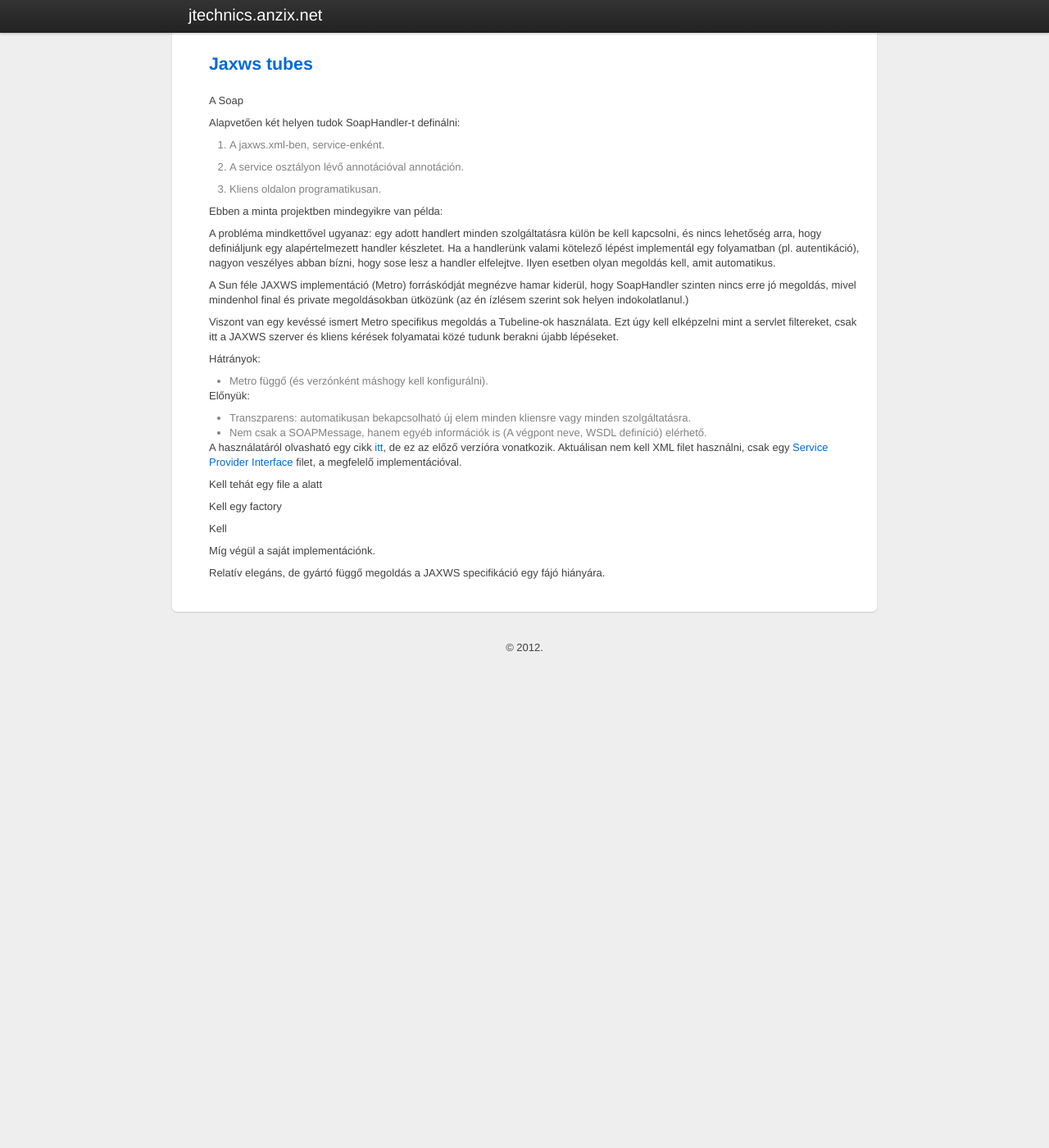
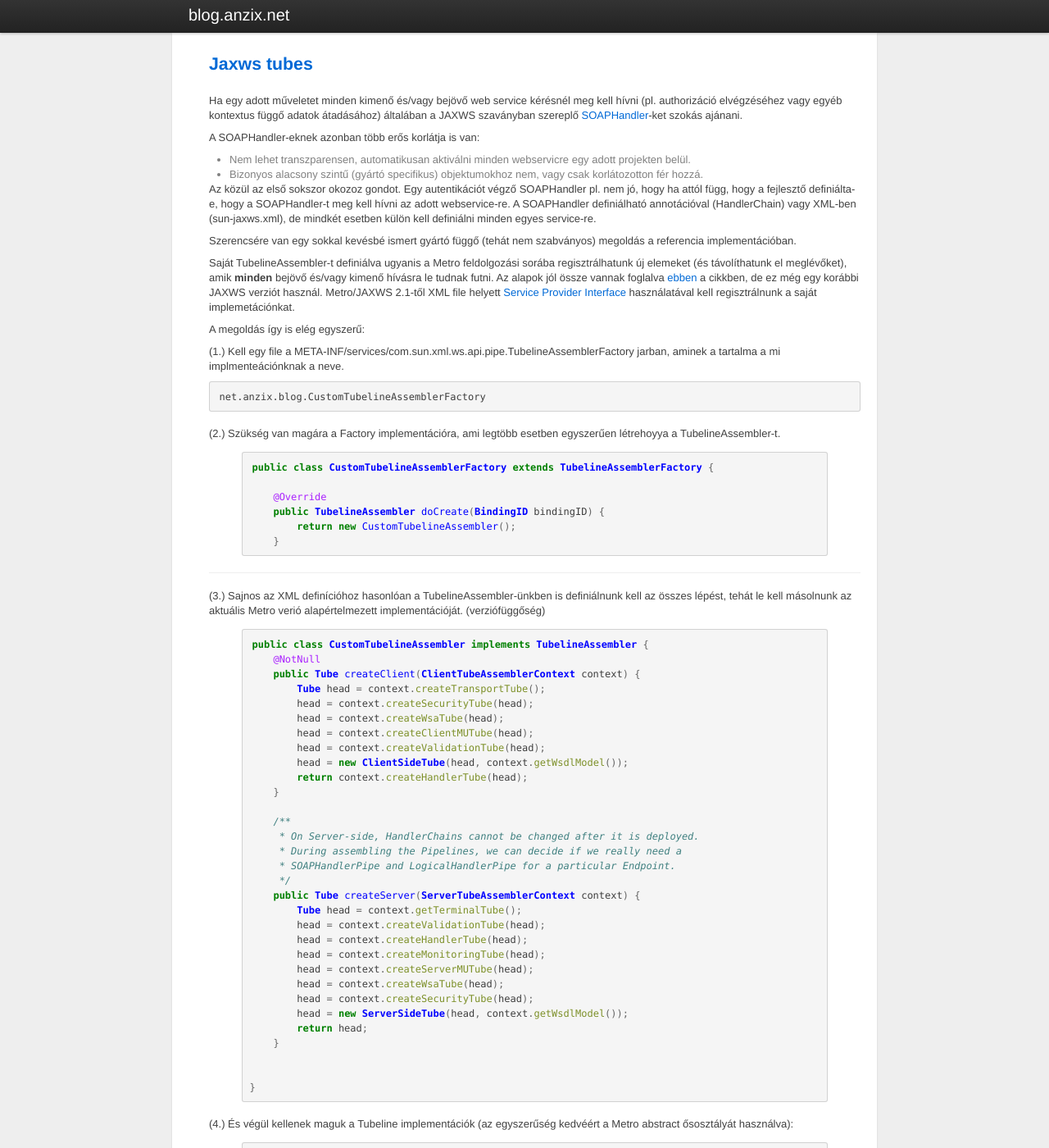
Before and after one commit to elek/blog.anzix.net, a Jekyll site: the page built from index.html, in a window 1280 px wide and 1400 px high. Shown: the whole window at 82% size. Built offline with Jekyll 4.4.1, drawn with Linux system fonts in a browser that asks for light colours; the list of posts is cut into pages by our own code; some of the changed text lies outside the part shown.

Commit message:
jaxws tubes and style improvements

```diff
--- a/_config.yml
+++ b/_config.yml
@@ -2,14 +2,14 @@
 # For more see: https://github.com/mojombo/jekyll/wiki/Permalinks
 permalink: /:categories/:year/:month/:day/:title
 
-exclude: [".rvmrc", ".rbenv-version", "README.md", "Rakefile", "changelog.md"]
+exclude: [".rvmrc", ".rbenv-version", "README.md", "Rakefile", "changelog.md","old"]
 auto: true
 pygments: true
 
 # Themes are encouraged to use these universal variables
 # so be sure to set them if your theme uses them.
 #
-title : jtechnics.anzix.net
+title : blog.anzix.net
 tagline:
 author :
   name : elek
@@ -23,7 +23,6 @@ author :
 # Else if you are pushing to username.github.com, replace with your username.
 # Finally if you are pushing to a GitHub project page, include the project name at the end.
 #
-production_url : http://jtechnics.anzix.net
+production_url : http://blog.anzix.net
 
 paginate : 30
-exclude : 'old'
--- a/_layouts/layout.html
+++ b/_layouts/layout.html
@@ -14,6 +14,7 @@
     <!-- Le styles -->
     <link href="/assets/themes/twitter/css/1.4.0/bootstrap.css" rel="stylesheet">
     <link href="/assets/themes/twitter/css/style.css?body=1" rel="stylesheet" type="text/css" media="all">
+    <link href="/assets/pygment.css" type="text/css" rel="stylesheet">
 
     <!-- Le fav and touch icons -->
   <!-- Update these with your own images
--- /dev/null
+++ b/_posts/2012-10-26-jaxws-tubes.md
@@ -0,0 +1,117 @@
+---
+title: Jaxws tubes
+layout: post
+tags: jaxws, soap, soap handler, tubes, metro
+---
+
+
+Ha egy adott műveletet minden kimenő és/vagy bejövő web service kérésnél meg kell hívni (pl. authorizáció elvégzéséhez vagy egyéb kontextus függő adatok átadásához) általában a JAXWS szaványban szereplő [SOAPHandler](http://docs.oracle.com/cd/E13222_01/wls/docs103/webserv_adv/handlers.html)-ket szokás ajánani.
+
+
+A SOAPHandler-eknek azonban több erős korlátja is van:
+
+* Nem lehet transzparensen, automatikusan aktiválni minden webservicre egy adott projekten belül.
+* Bizonyos alacsony szintű (gyártó specifikus) objektumokhoz nem, vagy csak korlátozotton fér hozzá.
+
+Az közül az első sokszor okozoz gondot. Egy autentikációt végző SOAPHandler pl. nem jó, hogy ha attól függ, hogy a fejlesztő definiálta-e, hogy a SOAPHandler-t meg kell hívni az adott webservice-re. A SOAPHandler definiálható annotációval (HandlerChain) vagy XML-ben (sun-jaxws.xml), de mindkét esetben külön kell definiálni minden egyes service-re.
+
+Szerencsére van egy sokkal kevésbé ismert gyártó függő (tehát nem szabványos) megoldás a referencia implementációban.
+
+
+Saját TubelineAssembler-t definiálva ugyanis a Metro feldolgozási sorába regisztrálhatunk új elemeket (és távolíthatunk el meglévőket), amik __minden__ bejövő és/vagy kimenő hívásra le tudnak futni. Az alapok jól össze vannak foglalva [ebben](http://marek.potociar.net/2009/10/19/custom-metro-tube-interceptor/) a cikkben, de ez még egy korábbi JAXWS verziót használ. Metro/JAXWS 2.1-től XML file helyett [Service Provider Interface][spi] használatával kell regisztrálnunk a saját implemetációnkat.
+
+A megoldás így is elég egyszerű:
+
+(1.) Kell egy file a META-INF/services/com.sun.xml.ws.api.pipe.TubelineAssemblerFactory jarban, aminek a tartalma a mi implmenteációnknak a neve.
+
+    net.anzix.blog.CustomTubelineAssemblerFactory
+
+(2.) Szükség van magára a Factory implementációra, ami legtöbb esetben egyszerűen létrehoyya a TubelineAssembler-t.
+
+{% highlight java %}
+public class CustomTubelineAssemblerFactory extends TubelineAssemblerFactory {
+
+    @Override
+    public TubelineAssembler doCreate(BindingID bindingID) {
+        return new CustomTubelineAssembler();
+    }
+
+{% endhighlight %}
+---
+
+(3.) Sajnos az XML definícióhoz hasonlóan a TubelineAssembler-ünkben is definiálnunk kell az összes lépést, tehát le kell másolnunk az aktuális Metro verió alapértelmezett implementációját. (verziófüggőség)
+
+
+{% highlight java %}
+public class CustomTubelineAssembler implements TubelineAssembler {
+    @NotNull
+    public Tube createClient(ClientTubeAssemblerContext context) {
+        Tube head = context.createTransportTube();
+        head = context.createSecurityTube(head);
+        head = context.createWsaTube(head);
+        head = context.createClientMUTube(head);
+        head = context.createValidationTube(head);
+        head = new ClientSideTube(head, context.getWsdlModel());
+        return context.createHandlerTube(head);
+    }
+
+    /**
+     * On Server-side, HandlerChains cannot be changed after it is deployed.
+     * During assembling the Pipelines, we can decide if we really need a
+     * SOAPHandlerPipe and LogicalHandlerPipe for a particular Endpoint.
+     */
+    public Tube createServer(ServerTubeAssemblerContext context) {
+        Tube head = context.getTerminalTube();
+        head = context.createValidationTube(head);
+        head = context.createHandlerTube(head);
+        head = context.createMonitoringTube(head);
+        head = context.createServerMUTube(head);
+        head = context.createWsaTube(head);
+        head = context.createSecurityTube(head);
+        head = new ServerSideTube(head, context.getWsdlModel());
+        return head;
+    }
+
+
+}
+
+{% endhighlight %}
+
+(4.) És végül kellenek maguk a Tubeline implementációk (az egyszerűség kedvéért a Metro abstract ősosztályát használva):
+
+{% highlight java %}
+public class ServerSideTube extends AbstractFilterTubeImpl {
+
+    private WSDLPort wsdlPort;
+
+    public ServerSideTube(Tube delegate, WSDLPort wsdlPort) {
+        super(delegate);
+        this.wsdlPort = wsdlPort;
+    }
+
+    @Override
+    public NextAction processRequest(Packet request) {
+
+        System.out.println("New incoming messages to the model " + wsdlPort.getName());
+        return doInvoke(next, request);
+    }
+
+
+    @Override
+    public AbstractTubeImpl copy(TubeCloner cloner) {
+        return new ServerSideTube(cloner.copy(next), wsdlPort);
+    }
+}
+{% endhighlight %}
+
+Kliens oldalra hasonló osztály gyártható. Látszik, hogy SOAPHandler helyett Packet objektumot kapunk, amiből elérhető a SOAPMessage, de pl. az *enpointAdress* address.
+
+A Packet objektum az eredeti feldogozatlan szöveges request-et is tartalmazza. Egy lehetséges buktató, ha az eredeti JAXWS workflow lépéseket egészítettük ki, hogy ott egy adott ponton ez a szöveg át lesz alakítva feldolgozott SOAPMessage objektummá. Bizonyos stream alapú implementációknál azonban ezt csak egyszer lehet megtenni. Ezért pl. a beépített com.sun.xml.ws.util.pipe.DumpTube (ami a standard output-ra tudja kiírni a kimenő és bemenő üzeneteket) lemásolja az üzenetet mielőtt feldolgozná:
+
+{% highlight java %}
+packet.getMessage().copy().writeTo(writer);
+{% endhighlight %}
+
+Összességében ez még így is egy relatív egyszerű, de gyártó függő megoldás arra az esetre, ha a SOAPHandler-ek nem lennének elegek.
+
+[SPI]: http://en.wikipedia.org/wiki/Service_provider_interface
--- a/_posts/2012-11-01-jaxws-tubes.markdown
+++ /dev/null
@@ -1,43 +0,0 @@
----
-title: Jaxws tubes
-layout: post
-tags: jaxws, soap, soap handler, tubes
----
-
-A Soap
-
-
-Alapvetően két helyen tudok SoapHandler-t definálni:
-
-1. A jaxws.xml-ben, service-enként.
-
-2. A service osztályon lévő annotációval annotáción.
-
-3. Kliens oldalon programatikusan.
-
-Ebben a minta projektben mindegyikre van példa:
-
-A probléma mindkettővel ugyanaz: egy adott handlert minden szolgáltatásra külön be kell kapcsolni, és nincs lehetőség arra, hogy definiáljunk egy alapértelmezett handler készletet. Ha a handlerünk valami kötelező lépést implementál egy folyamatban (pl. autentikáció), nagyon veszélyes abban bízni, hogy sose lesz a handler elfelejtve. Ilyen esetben olyan megoldás kell, amit automatikus.
-
-A Sun féle JAXWS implementáció (Metro) forráskódját megnézve hamar kiderül, hogy SoapHandler szinten nincs erre jó megoldás, mivel mindenhol final és private megoldásokban ütközünk (az én ízlésem szerint sok helyen indokolatlanul.)
-
-Viszont van egy kevéssé ismert Metro specifikus megoldás a Tubeline-ok használata. Ezt úgy kell elképzelni mint a servlet filtereket, csak itt a JAXWS szerver és kliens kérések folyamatai közé tudunk berakni újabb lépéseket.
-
-Hátrányok:
-* Metro függő (és verzónként máshogy kell konfigurálni).
-
-Előnyük:
-* Transzparens: automatikusan bekapcsolható új elem minden kliensre vagy minden szolgáltatásra.
-* Nem csak a SOAPMessage, hanem egyéb információk is (A végpont neve, WSDL definíció) elérhető.
-
-A használatáról olvasható egy cikk [itt](http://marek.potociar.net/2009/10/19/custom-metro-tube-interceptor/), de ez az előző verzíóra vonatkozik. Aktuálisan nem kell XML filet használni, csak egy [Service Provider Interface](http://docs.oracle.com/javase/tutorial/sound/SPI-intro.html) filet, a megfelelő implementációval.
-
-Kell tehát egy file a alatt
-
-Kell egy factory
-
-Kell
-
-Míg végül a saját implementációnk.
-
-Relatív elegáns, de gyártó függő megoldás a JAXWS specifikáció egy fájó hiányára.
--- /dev/null
+++ b/assets/pygment.css
@@ -0,0 +1,61 @@
+.hll { background-color: #ffffcc }
+.c { color: #408080; font-style: italic } /* Comment */
+.err { border: 1px solid #FF0000 } /* Error */
+.k { color: #008000; font-weight: bold } /* Keyword */
+.o { color: #666666 } /* Operator */
+.cm { color: #408080; font-style: italic } /* Comment.Multiline */
+.cp { color: #BC7A00 } /* Comment.Preproc */
+.c1 { color: #408080; font-style: italic } /* Comment.Single */
+.cs { color: #408080; font-style: italic } /* Comment.Special */
+.gd { color: #A00000 } /* Generic.Deleted */
+.ge { font-style: italic } /* Generic.Emph */
+.gr { color: #FF0000 } /* Generic.Error */
+.gh { color: #000080; font-weight: bold } /* Generic.Heading */
+.gi { color: #00A000 } /* Generic.Inserted */
+.go { color: #808080 } /* Generic.Output */
+.gp { color: #000080; font-weight: bold } /* Generic.Prompt */
+.gs { font-weight: bold } /* Generic.Strong */
+.gu { color: #800080; font-weight: bold } /* Generic.Subheading */
+.gt { color: #0040D0 } /* Generic.Traceback */
+.kc { color: #008000; font-weight: bold } /* Keyword.Constant */
+.kd { color: #008000; font-weight: bold } /* Keyword.Declaration */
+.kn { color: #008000; font-weight: bold } /* Keyword.Namespace */
+.kp { color: #008000 } /* Keyword.Pseudo */
+.kr { color: #008000; font-weight: bold } /* Keyword.Reserved */
+.kt { color: #B00040 } /* Keyword.Type */
+.m { color: #666666 } /* Literal.Number */
+.s { color: #BA2121 } /* Literal.String */
+.na { color: #7D9029 } /* Name.Attribute */
+.nb { color: #008000 } /* Name.Builtin */
+.nc { color: #0000FF; font-weight: bold } /* Name.Class */
+.no { color: #880000 } /* Name.Constant */
+.nd { color: #AA22FF } /* Name.Decorator */
+.ni { color: #999999; font-weight: bold } /* Name.Entity */
+.ne { color: #D2413A; font-weight: bold } /* Name.Exception */
+.nf { color: #0000FF } /* Name.Function */
+.nl { color: #A0A000 } /* Name.Label */
+.nn { color: #0000FF; font-weight: bold } /* Name.Namespace */
+.nt { color: #008000; font-weight: bold } /* Name.Tag */
+.nv { color: #19177C } /* Name.Variable */
+.ow { color: #AA22FF; font-weight: bold } /* Operator.Word */
+.w { color: #bbbbbb } /* Text.Whitespace */
+.mf { color: #666666 } /* Literal.Number.Float */
+.mh { color: #666666 } /* Literal.Number.Hex */
+.mi { color: #666666 } /* Literal.Number.Integer */
+.mo { color: #666666 } /* Literal.Number.Oct */
+.sb { color: #BA2121 } /* Literal.String.Backtick */
+.sc { color: #BA2121 } /* Literal.String.Char */
+.sd { color: #BA2121; font-style: italic } /* Literal.String.Doc */
+.s2 { color: #BA2121 } /* Literal.String.Double */
+.se { color: #BB6622; font-weight: bold } /* Literal.String.Escape */
+.sh { color: #BA2121 } /* Literal.String.Heredoc */
+.si { color: #BB6688; font-weight: bold } /* Literal.String.Interpol */
+.sx { color: #008000 } /* Literal.String.Other */
+.sr { color: #BB6688 } /* Literal.String.Regex */
+.s1 { color: #BA2121 } /* Literal.String.Single */
+.ss { color: #19177C } /* Literal.String.Symbol */
+.bp { color: #008000 } /* Name.Builtin.Pseudo */
+.vc { color: #19177C } /* Name.Variable.Class */
+.vg { color: #19177C } /* Name.Variable.Global */
+.vi { color: #19177C } /* Name.Variable.Instance */
+.il { color: #666666 } /* Literal.Number.Integer.Long */
```
Also changed, not shown: _pages/arm-mini-computer-comparison.md (+3 -3 lines), assets/themes/twitter/css/1.4.0/bootstrap.css, 1 other file.
